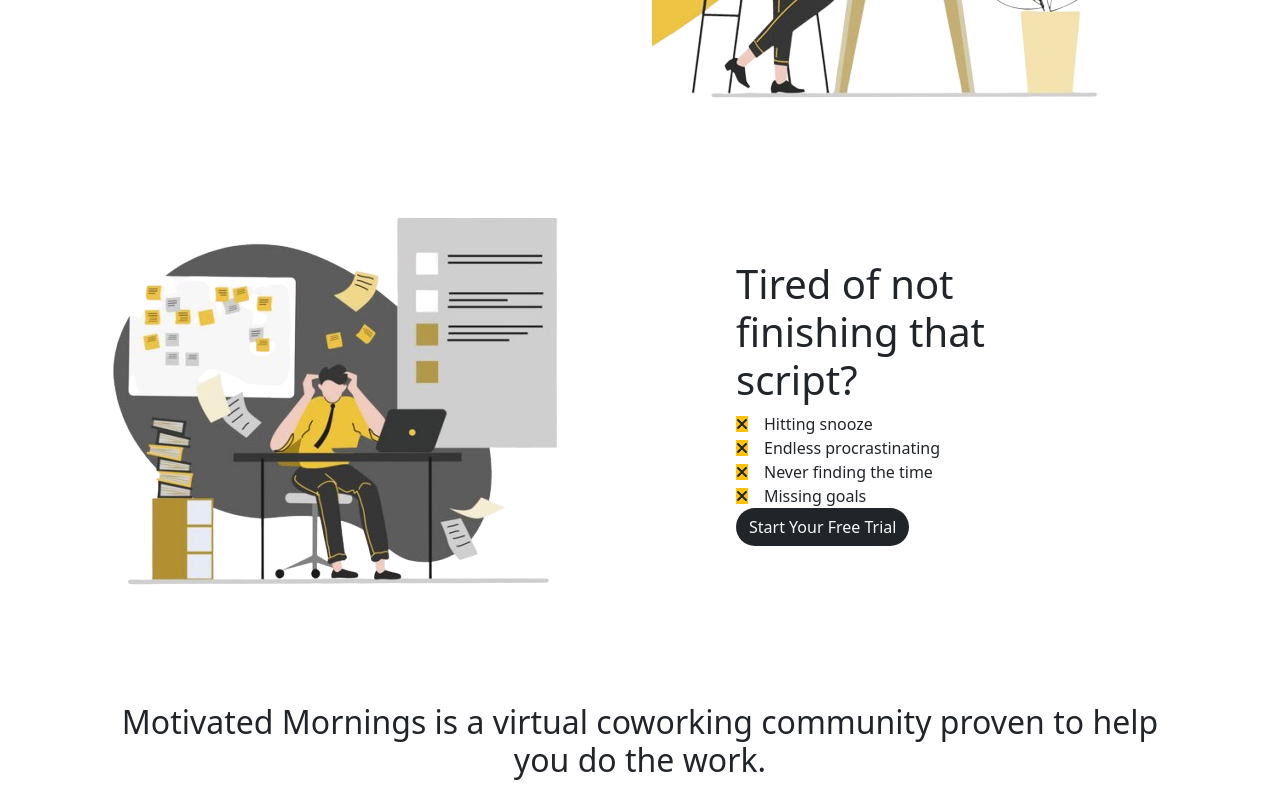
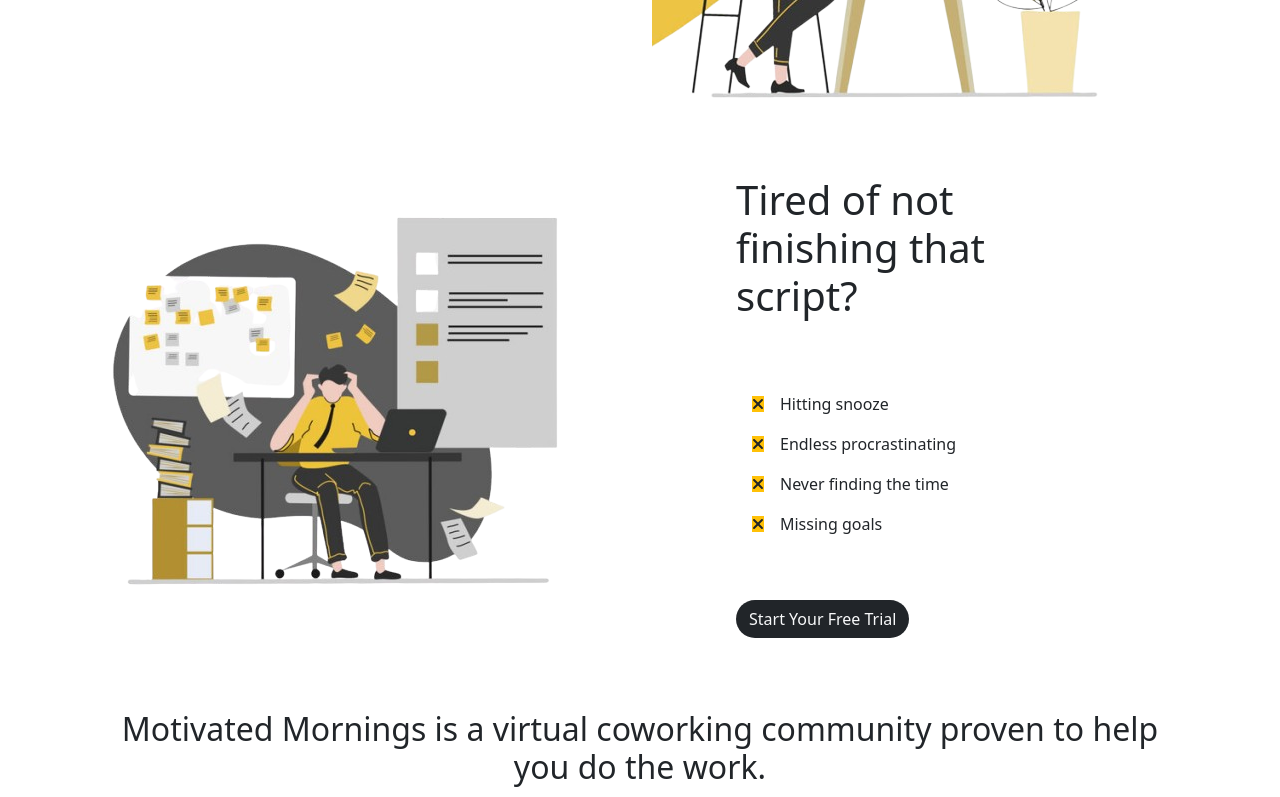
Before and after one commit to Ajith369369/motivated-mornings-frontend, a React (Vite) app: page / in a window 1280 px wide. Shown: the part 556-1353 px from the top of the page. Built offline with nearby package versions, Linux system fonts and the light colour scheme.

Commit message:
Add margin.

```diff
--- a/src/components/Header.jsx
+++ b/src/components/Header.jsx
@@ -93,20 +93,20 @@
             <div className="col-md-5 d-flex flex-column justify-content-center align-items-left px-5">
               <div className="px-5">
                 <h1>Tired of not finishing that script?</h1>
-                <div>
-                  <div className="d-flex justify-content-start align-items-center">
+                <div className="py-5 ms-3">
+                  <div className="d-flex justify-content-start align-items-center my-3">
                     <FontAwesomeIcon icon={faXmark} className="bg-warning" />
                     <p className="m-0 ms-3">Hitting snooze</p>
                   </div>
-                  <div className="d-flex justify-content-start align-items-center">
+                  <div className="d-flex justify-content-start align-items-center my-3">
                     <FontAwesomeIcon icon={faXmark} className="bg-warning" />
                     <p className="m-0 ms-3">Endless procrastinating</p>
                   </div>
-                  <div className="d-flex justify-content-start align-items-center">
+                  <div className="d-flex justify-content-start align-items-center my-3">
                     <FontAwesomeIcon icon={faXmark} className="bg-warning" />
                     <p className="m-0 ms-3">Never finding the time</p>
                   </div>
-                  <div className="d-flex justify-content-start align-items-center">
+                  <div className="d-flex justify-content-start align-items-center my-3">
                     <FontAwesomeIcon icon={faXmark} className="bg-warning" />
                     <p className="m-0 ms-3">Missing goals</p>
                   </div>
```
